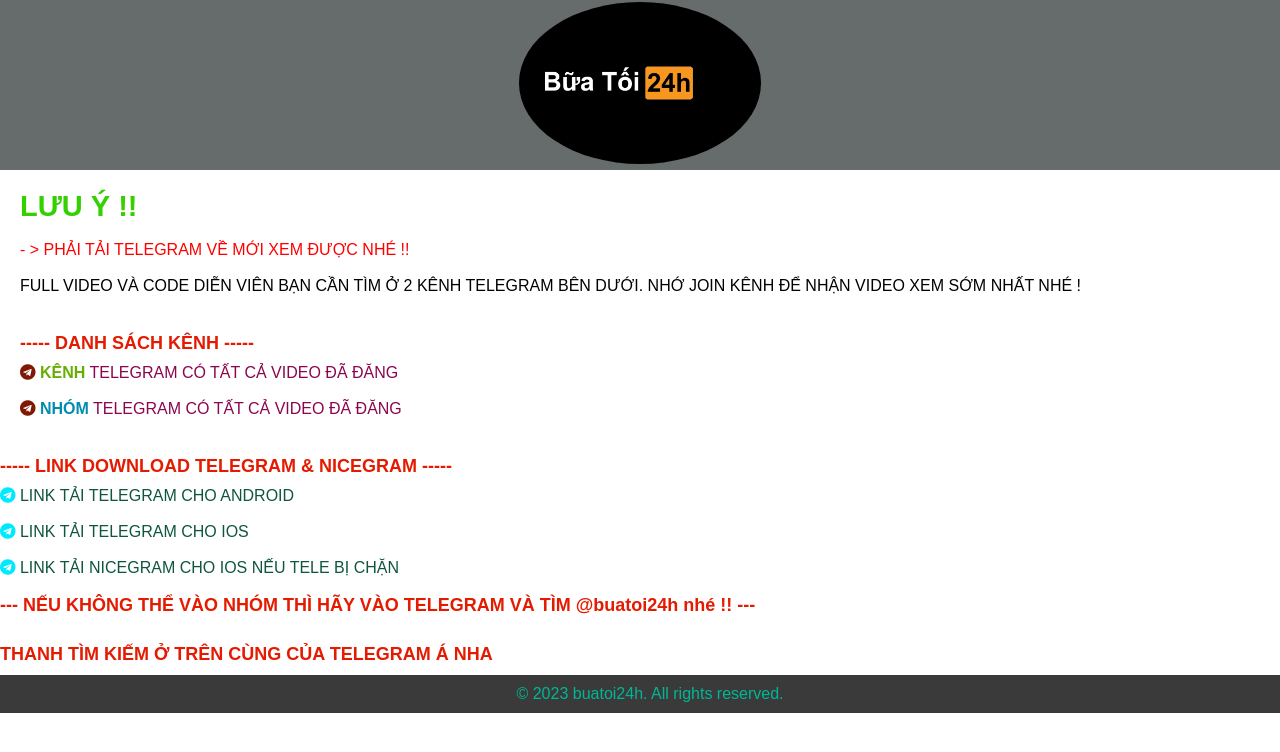
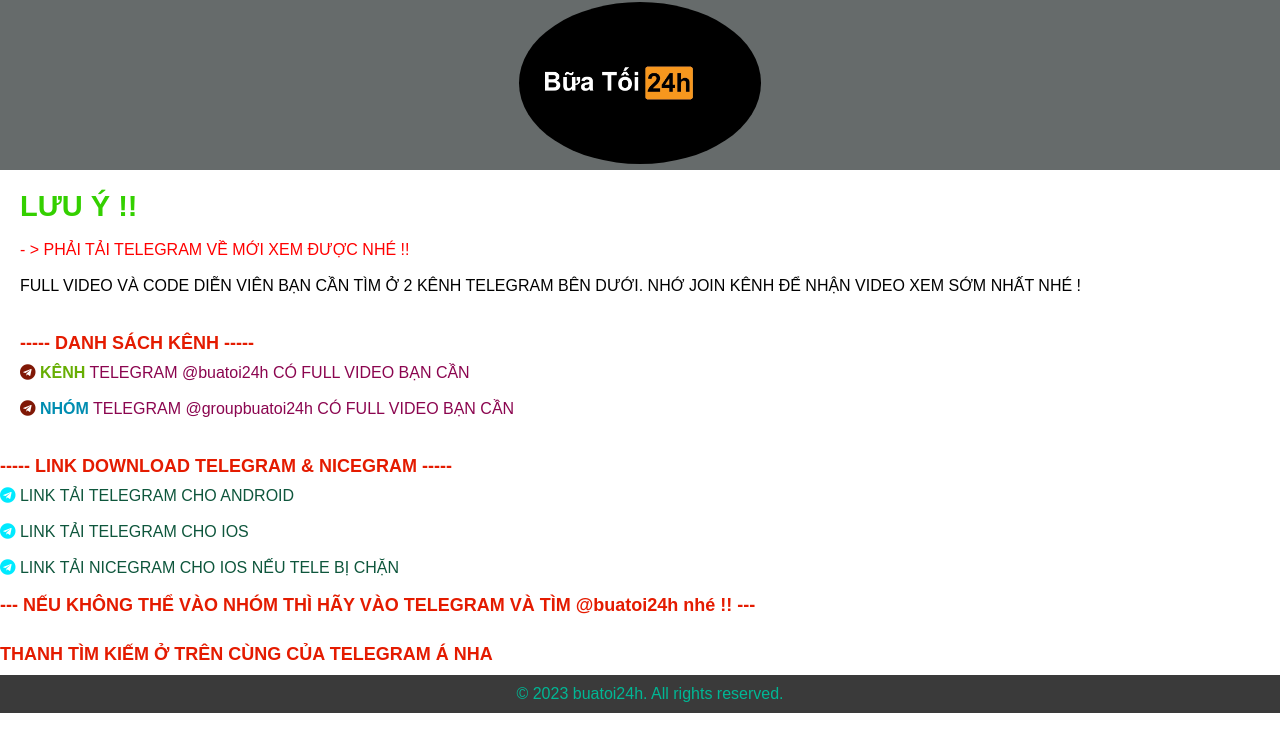
Before and after one commit to linkhot24s/linkhot24s, a plain HTML site: page index.html in a window 1280 px wide. Drawn offline with Linux system fonts and the light colour scheme.

Commit message:
index.html

```diff
--- a/index.html
+++ b/index.html
@@ -29,10 +29,10 @@
       <h2>----- DANH SÁCH KÊNH -----</h2>
       <ul class="ds">
         <li><i class="fab fa-telegram"></i><a href="https://t.me/buatoi24h" target="_blank"> <b class="kenh">KÊNH</b>
-            TELEGRAM CÓ TẤT CẢ VIDEO ĐÃ ĐĂNG</a></li>
+            TELEGRAM @buatoi24h CÓ FULL VIDEO BẠN CẦN</a></li>
         <br>
         <li><i class="fab fa-telegram"></i><a href="https://t.me/buatoi24hz" target="_blank"> <b class="nhom">NHÓM</b>
-            TELEGRAM CÓ TẤT CẢ VIDEO ĐÃ ĐĂNG</a></li>
+            TELEGRAM @groupbuatoi24h CÓ FULL VIDEO BẠN CẦN</a></li>
       </ul>
     </section>
   </main>
```
